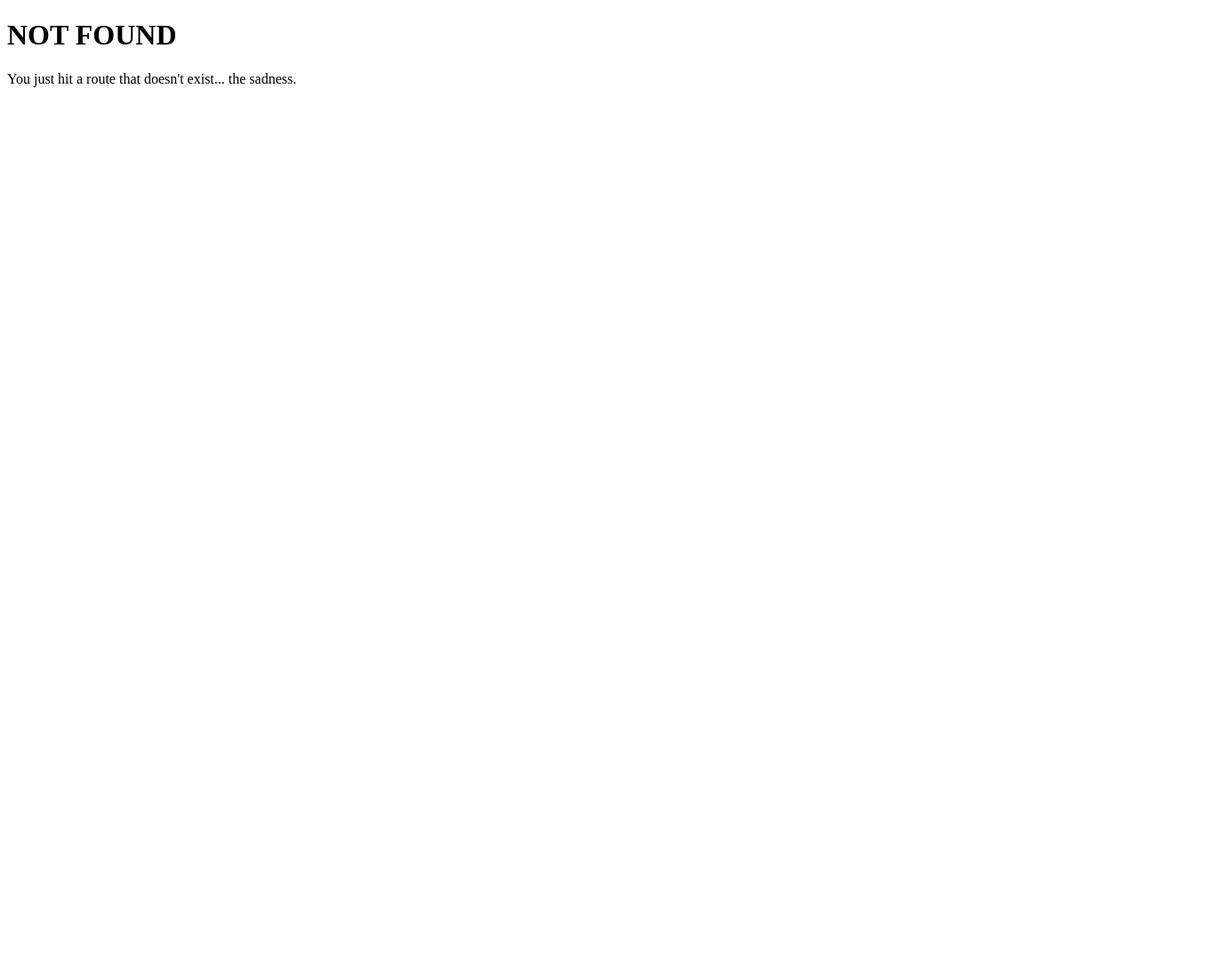
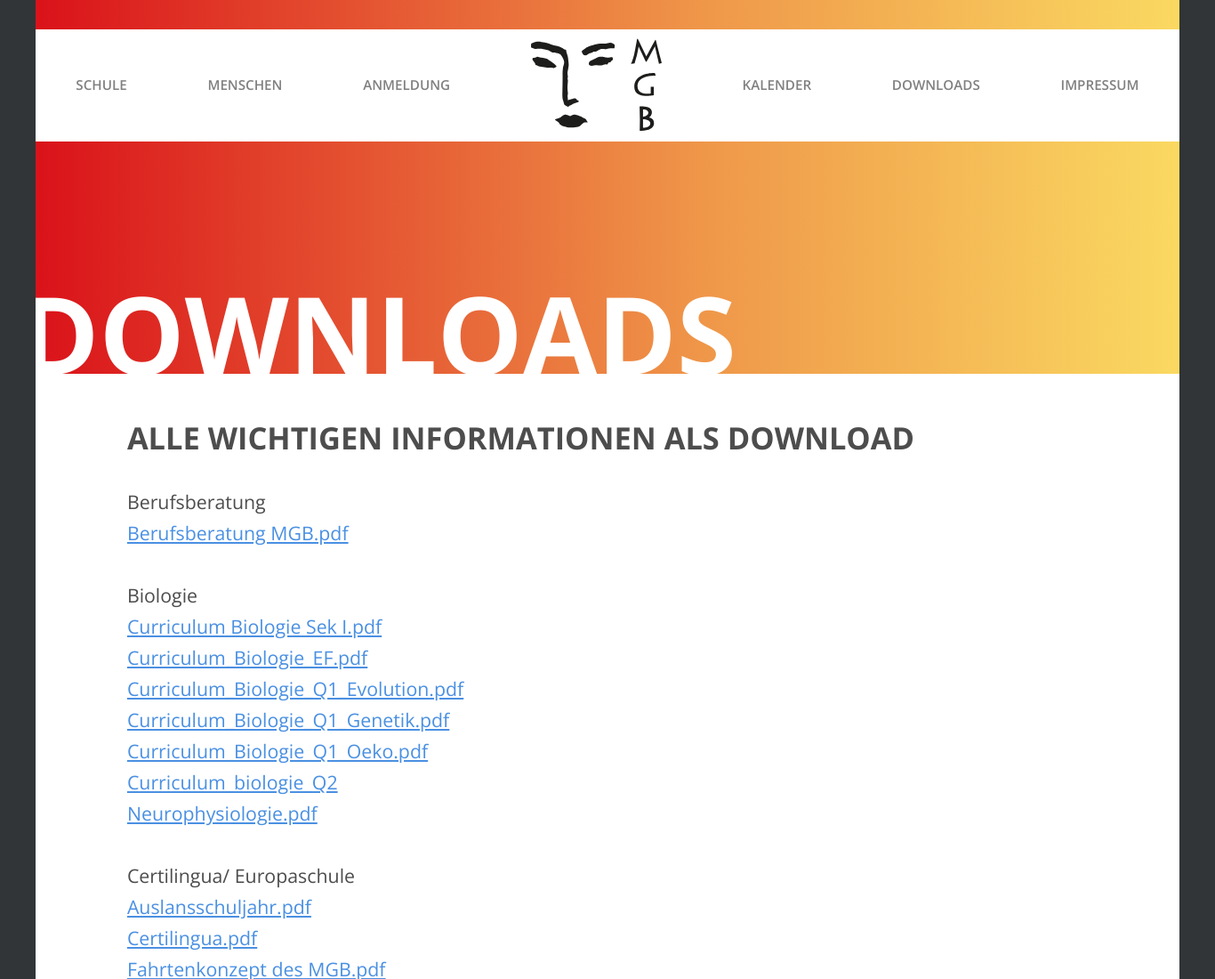
Before and after one commit to marcelfahle/mgb, a Gatsby site: page /downloads in a window 1280 px wide. Before the commit this address had no page. Shown: the top 1100 px of the page at 89% size, 1366 px wide, since content can reach past the window. Before the commit the page ends 800 px from the top, so only its background shows below. Built offline with nearby package versions, Linux system fonts and the light colour scheme; Gatsby itself is replaced by a stand-in of ours; some packages are replaced by stand-ins of ours.

Commit message:
downloads

```diff
--- /dev/null
+++ b/src/components/downloads/downloads.js
@@ -0,0 +1,145 @@
+import React, { PureComponent } from 'react'
+import styled from 'styled-components'
+import { withPrefix } from 'gatsby-link'
+
+import Button, { LinkButton } from '../button'
+import { PSmallFullMedium, SubheadMedium, PSmallMedium } from '../typo'
+import { Video } from '../VideoGrid'
+import { mq, rem } from '../util'
+
+import menschenHeadline from './../menschen.svg'
+import PersonGrid from '../person-grid'
+
+import { kultur as kulturKollegen } from './../data'
+
+const Section = styled.section`
+  position: relative;
+  background: white;
+`
+const Header = styled.div`
+  position: relative;
+  color: #ffffff;
+  font-family: 'Open Sans';
+  font-size: 128px;
+  font-weight: 700;
+  display: flex;
+  align-items: center;
+  justify-content: center;
+  text-align: center;
+  height: 420px;
+  background-image: linear-gradient(
+    -90deg,
+    #fad961 0%,
+    #ef9649 42%,
+    #da121a 100%
+  );
+  span {
+    position: absolute;
+    bottom: -24px;
+    left: -18px;
+    font-size: 11rem;
+    font-weight: 700;
+    text-transform: uppercase;
+  }
+`
+const Content = styled.div`
+  padding-top: 18px;
+  padding-bottom: 147px;
+`
+
+export default class Downloads extends PureComponent {
+  render() {
+    return (
+      <Section>
+        <Header>
+          <span>Downloads</span>
+        </Header>
+        <Content>
+          <SubheadMedium>
+            Alle wichtigen Informationen als download
+          </SubheadMedium>
+          <PSmallFullMedium>
+            Berufsberatung
+            <br />
+            <a href="#">Berufsberatung MGB.pdf</a>
+            <br />
+            <br />
+            Biologie <br />
+            <a href="#">Curriculum Biologie Sek I.pdf</a>
+            <br />
+            <a href="#">Curriculum_Biologie_EF.pdf</a>
+            <br />
+            <a href="#">Curriculum_Biologie_Q1_Evolution.pdf</a>
+            <br />
+            <a href="#">Curriculum_Biologie_Q1_Genetik.pdf</a>
+            <br />
+            <a href="#">Curriculum_Biologie_Q1_Oeko.pdf </a>
+            <br />
+            <a href="#">Curriculum_biologie_Q2 </a>
+            <br />
+            <a href="#">Neurophysiologie.pdf</a>
+            <br />
+            <br />
+            Certilingua/ Europaschule
+            <br />
+            <a href="#">Auslansschuljahr.pdf</a>
+            <br />
+            <a href="#">Certilingua.pdf</a>
+            <br />
+            <a href="#">Fahrtenkonzept des MGB.pdf</a>
+            <br />
+            <br />
+            <br />
+            Chemie
+            <br />
+            <a href="#">Curriculum_Chemie_EF.pdf</a>
+            <br />
+            <a href="#">Curriculum_Chemie_Q_GK.pdf </a>
+            <br />
+            <a href="#">Curriculum_Chemie_Q_LK.pdf</a>
+            <br />
+            <br />
+            Berufsberatung
+            <br />
+            <a href="#">Berufsberatung MGB.pdf</a>
+            <br />
+            <br />
+            Biologie <br />
+            <a href="#">Curriculum Biologie Sek I.pdf</a>
+            <br />
+            <a href="#">Curriculum_Biologie_EF.pdf</a>
+            <br />
+            <a href="#">Curriculum_Biologie_Q1_Evolution.pdf</a>
+            <br />
+            <a href="#">Curriculum_Biologie_Q1_Genetik.pdf</a>
+            <br />
+            <a href="#">Curriculum_Biologie_Q1_Oeko.pdf </a>
+            <br />
+            <a href="#">Curriculum_biologie_Q2 </a>
+            <br />
+            <a href="#">Neurophysiologie.pdf</a>
+            <br />
+            <br />
+            Certilingua/ Europaschule
+            <br />
+            <a href="#">Auslansschuljahr.pdf</a>
+            <br />
+            <a href="#">Certilingua.pdf</a>
+            <br />
+            <a href="#">Fahrtenkonzept des MGB.pdf</a>
+            <br />
+            <br />
+            <br />
+            Chemie
+            <br />
+            <a href="#">Curriculum_Chemie_EF.pdf</a>
+            <br />
+            <a href="#">Curriculum_Chemie_Q_GK.pdf </a>
+            <br />
+            <a href="#">Curriculum_Chemie_Q_LK.pdf</a>
+          </PSmallFullMedium>
+        </Content>
+      </Section>
+    )
+  }
+}
--- a/src/components/typo.js
+++ b/src/components/typo.js
@@ -48,6 +48,7 @@ const P = css`
   font-family: 'Open Sans';
   font-size: ${rem(32)}rem;
   line-height: 1.37em;
+
   ${mq.greaterThan('huge')`
     font-size: ${rem(32)}rem;
   `};
@@ -77,7 +78,11 @@ export const PFullLight = styled.p`
 export const PFullDark = styled.p`
   ${P};
   ${FullP};
+
   color: #333;
+  a {
+    color: #4a90e2;
+  }
 `
 export const PLight = styled.p`
   ${P};
@@ -88,6 +93,9 @@ export const PDark = styled.p`
   ${P};
   ${RegularP};
   color: #333;
+  a {
+    color: #4a90e2;
+  }
 `
 
 export const PSmallFullLight = styled.p`
@@ -99,6 +107,9 @@ export const PSmallFullDark = styled.p`
   ${SmallP};
   ${FullP};
   color: #333;
+  a {
+    color: #4a90e2;
+  }
 `
 export const PSmallFullMedium = styled.p`
   ${SmallP};
@@ -107,6 +118,9 @@ export const PSmallFullMedium = styled.p`
   strong {
     font-weight: 700;
     text-transform: uppercase;
+  }
+  a {
+    color: #4a90e2;
   }
 `
 export const PSmallLight = styled.p`
@@ -122,4 +136,7 @@ export const PSmallMedium = styled.p`
     font-weight: 700;
     text-transform: uppercase;
   }
+  a {
+    color: #4a90e2;
+  }
 `
--- a/src/pages/404.js
+++ b/src/pages/404.js
@@ -1,10 +1,12 @@
 import React from 'react'
 
+import Layout from '../layouts/'
+
 const NotFoundPage = () => (
-  <div>
+  <Layout>
     <h1>NOT FOUND</h1>
     <p>You just hit a route that doesn&#39;t exist... the sadness.</p>
-  </div>
+  </Layout>
 )
 
 export default NotFoundPage
--- /dev/null
+++ b/src/pages/downloads.js
@@ -0,0 +1,15 @@
+import React from 'react'
+import styled from 'styled-components'
+import Link from 'gatsby-link'
+
+import Downloads from '../components/downloads/downloads'
+
+import Layout from '../layouts/'
+
+const DownloadsPage = () => (
+  <Layout>
+    <Downloads />
+  </Layout>
+)
+
+export default DownloadsPage
```
